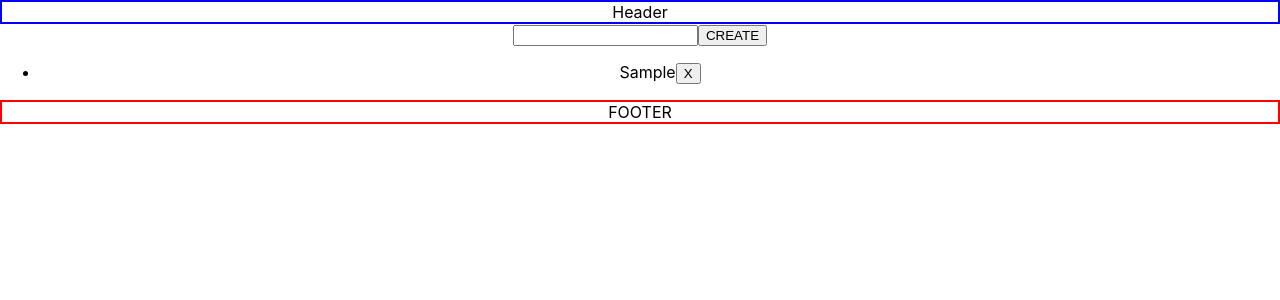
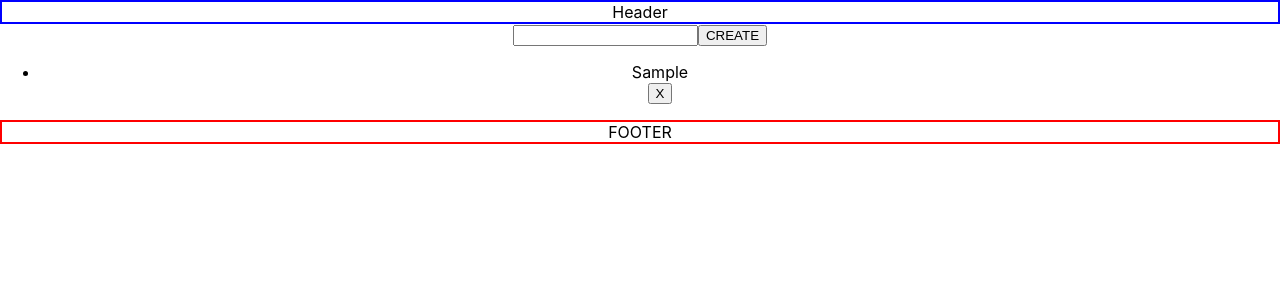
Before and after one commit to OlegSergeev88/todo-app, a React (Create React App) app: page / in a window 1280 px wide. Both pictures are taken after typing "Sample" into the empty fields and a click on the button "CREATE". Shown: the top 300 px of the page. Built offline with nearby package versions, Linux system fonts and the light colour scheme.

Commit message:
Value changing

```diff
--- a/src/components/create.js
+++ b/src/components/create.js
@@ -6,7 +6,8 @@ export default class Create extends React.Component {
     super(props);
     this.state = {
       value: "",
-      valArr: []
+      valArr: [],
+      result: false
     };
   }
 
@@ -33,9 +34,10 @@ export default class Create extends React.Component {
     let { valArr } = this.state;
     let list = valArr.map((item, index) => (
       <List
+        res={this.state.result}
         onDelete={this.handleDelete.bind(this, index)}
         key={index}
-        tem={item}
+        item={item}
       />
     ));
     return (
--- a/src/components/list.js
+++ b/src/components/list.js
@@ -3,13 +3,33 @@ import React from "react";
 export default class List extends React.Component {
   constructor(props) {
     super(props);
+    this.state = {
+      result: false,
+      value: ""
+    };
+  }
+
+  handleResult() {
+    let res = this.state.result;
+    this.setState({ result: !this.state.result });
   }
 
   render() {
     return (
       <div>
         <li>
-          {this.props.tem}
+          <div
+            onClick={this.state.result ? null : this.handleResult.bind(this)}
+          >
+            {this.state.result ? (
+              <div>
+                <input type="text" />
+                <button>SET</button>
+              </div>
+            ) : (
+              this.props.item
+            )}
+          </div>
           <button onClick={this.props.onDelete}>X</button>
         </li>
       </div>
```
